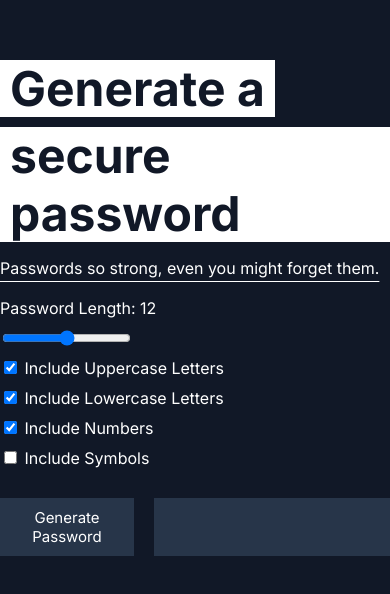
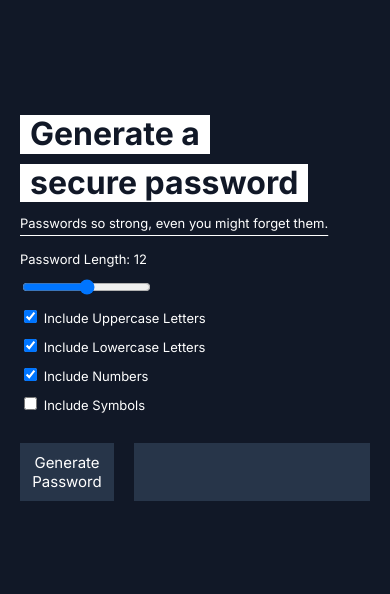
Before and after one commit to ArchivedPumpkin/password-generator, a plain HTML site: page index.html in a window 390 px wide. Shown: the part 114-708 px from the top of the page. Drawn offline with Linux system fonts and the light colour scheme.

Commit message:
Add media query for responsive font size adjustments on smaller screens

```diff
--- a/index.css
+++ b/index.css
@@ -93,4 +93,18 @@ h1 {
 .description {
     text-decoration: underline;
     text-underline-offset: 7px;
+
 }
+
+@media screen and (max-width: 600px) {
+    body {
+        font-size: 13px;
+        margin: 0 20px;
+    }
+
+    h1 {
+        font-size: 2rem;
+    }
+
+
+}
```
